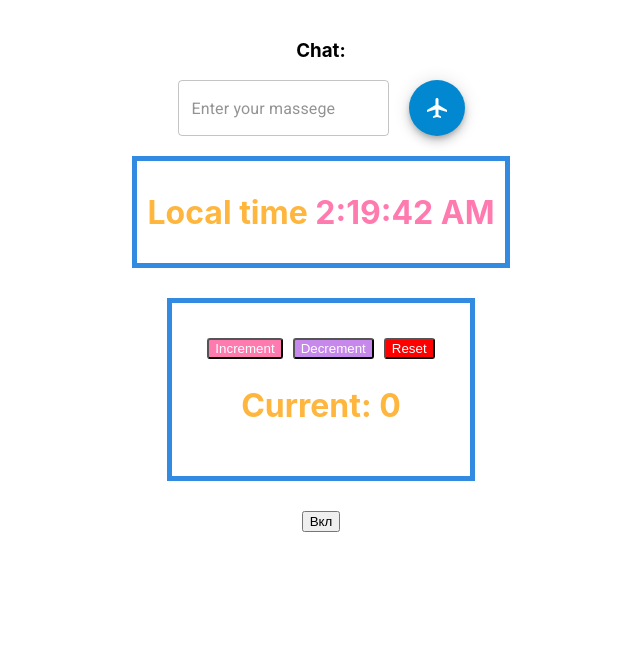
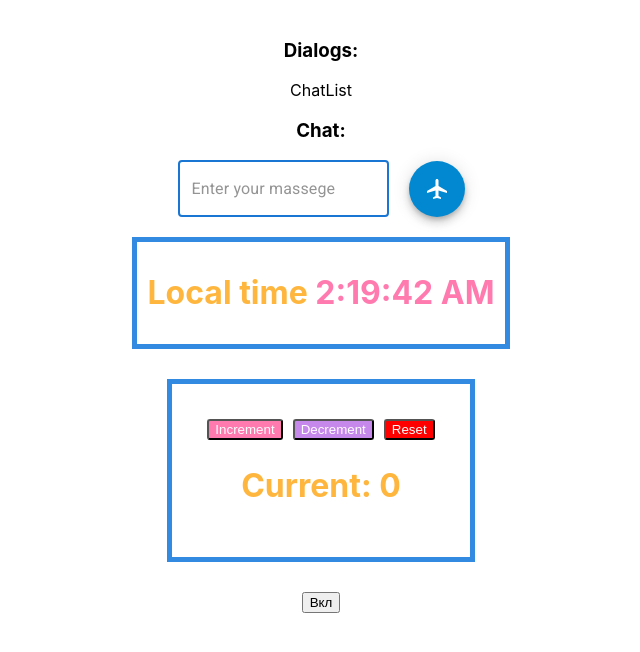
Before and after one commit to Huz-Din/MyChat-React-, a React (Create React App) app: page / in a window 1280 px wide. Shown: the top 652 px of the page, without its empty margins (374-1014 px from the left). Built offline with nearby package versions, Linux system fonts and the light colour scheme.

Commit message:
lesson_3 (2)

```diff
--- a/package.json
+++ b/package.json
@@ -10,6 +10,7 @@
     "@testing-library/jest-dom": "^5.16.1",
     "@testing-library/react": "^12.1.2",
     "@testing-library/user-event": "^13.5.0",
+    "prop-types": "^15.8.1",
     "react": "^17.0.2",
     "react-dom": "^17.0.2",
     "react-scripts": "5.0.0",
--- a/src/App.js
+++ b/src/App.js
@@ -12,6 +12,7 @@ import Box from "@mui/material/Box";
 // import ListItemText from "@mui/material/ListItemText";
 // import Divider from "@mui/material/Divider";
 import Messages from "./Messages";
+import ChatList from "./ChatList";
 
 const App = () => {
   const [messagelist, setMessagelist] = useState([]);
@@ -67,6 +68,8 @@ const App = () => {
 
   return (
     <Box className={styles.wrapper__message}>
+      <h3>Dialogs: </h3>
+      <ChatList />
       <h3>Chat: </h3>
       <Messages messages={messagelist} />
       {/* {messagelist.map((element, index) => (
@@ -85,6 +88,7 @@ const App = () => {
         // ref={inputRef}
         style={{ marginRight: "20px" }}
         placeholder={"Enter your massege"}
+        autoFocus
         type="text"
         value={value}
         onChange={updateMessage}
--- /dev/null
+++ b/src/ChatList.js
@@ -0,0 +1,5 @@
+const ChatList = () => {
+  return <>ChatList</>;
+};
+
+export default ChatList;
--- a/src/index.js
+++ b/src/index.js
@@ -10,6 +10,7 @@ import App from "./App";
 import { orange } from "@mui/material/colors";
 import { createTheme, ThemeProvider } from "@mui/material";
 
+//тема проекта
 const theme = createTheme({
   palette: {
     text: "disabled",
```
Also changed, not shown: src/Messages.js (+10 -0 lines), 1 other file (tests, documents, lock files or other folders).
